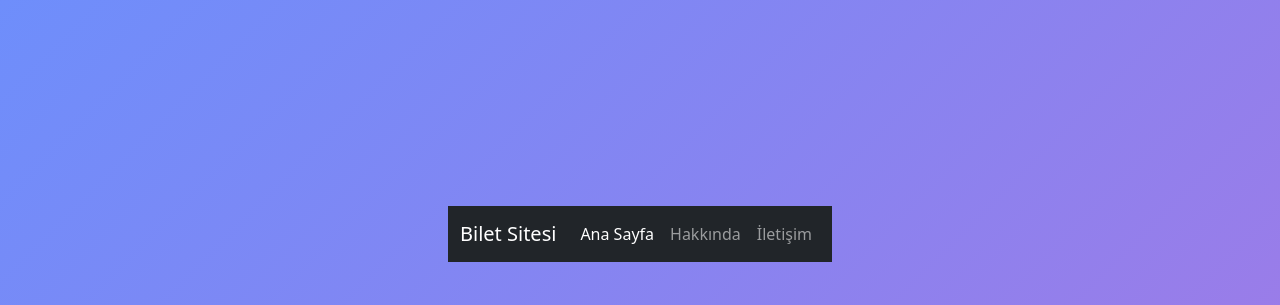
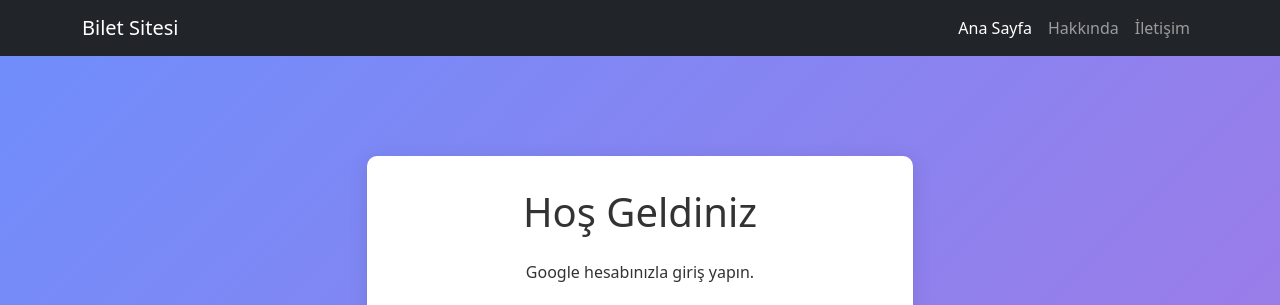
Before and after one commit to azat-bit/biletAl, a plain HTML site: page login.html in a window 1280 px wide. Shown: the top 305 px of the page. Drawn offline with nearby package versions, Linux system fonts and the light colour scheme.

Commit message:
Giriş yapma sayfası oluşturuldu

```diff
--- a/login.html
+++ b/login.html
@@ -13,8 +13,8 @@
             height: 100vh;
             display: flex;
             flex-direction: column;
-            justify-content: center;
             align-items: center;
+            justify-content: flex-start;
         }
 
         .login-card {
@@ -37,8 +37,8 @@
 </head>
 
 <body>
-    <nav class="navbar navbar-expand-lg navbar-dark bg-dark">
-        <div class="container-fluid">
+    <nav class="navbar navbar-expand-lg navbar-dark bg-dark w-100">
+        <div class="container">
             <a class="navbar-brand" href="#">Bilet Sitesi</a>
             <button class="navbar-toggler" type="button" data-bs-toggle="collapse" data-bs-target="#navbarNav"
                 aria-controls="navbarNav" aria-expanded="false" aria-label="Toggle navigation">
@@ -82,7 +82,7 @@
         };
         document.getElementById("googleLogin").addEventListener("click", () => {
             console.log(`Giriş Yapan Kullanıcı: ${fakeUser.name}, Email: ${fakeUser.email}`);
-            window.location.href = "anasayfa.html";
+            window.location.href = "index.html";
         });
     </script>
     <script src="https://cdn.jsdelivr.net/npm/bootstrap@5.3.0-alpha3/dist/js/bootstrap.bundle.min.js"></script>
```
